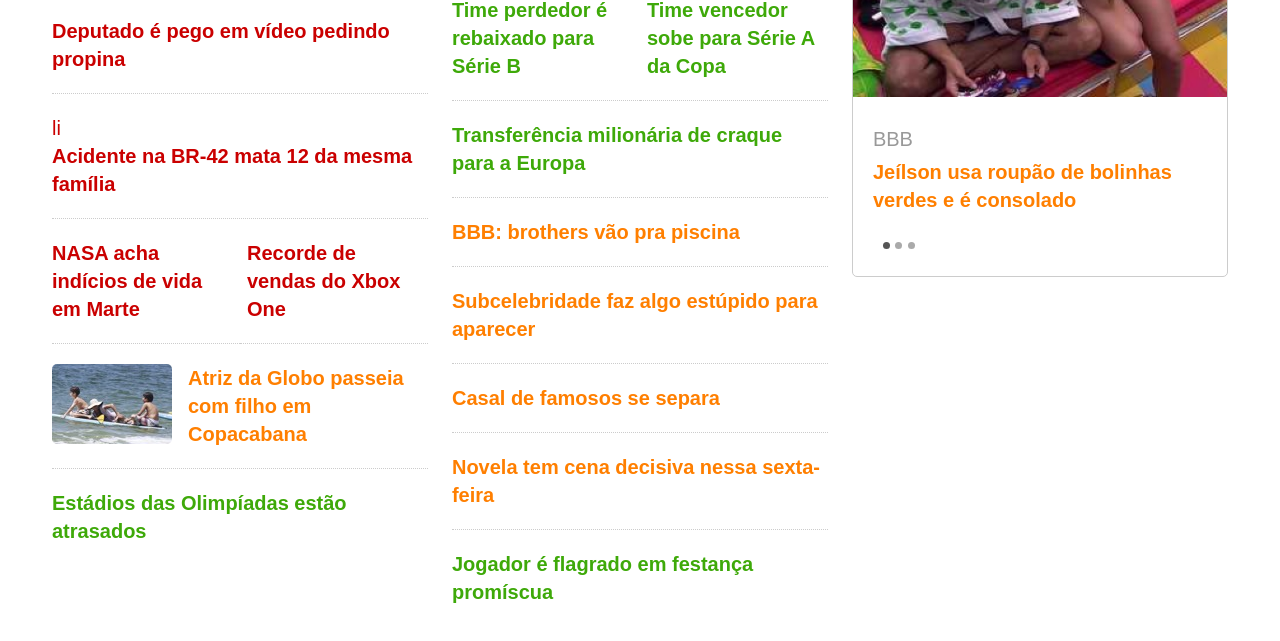
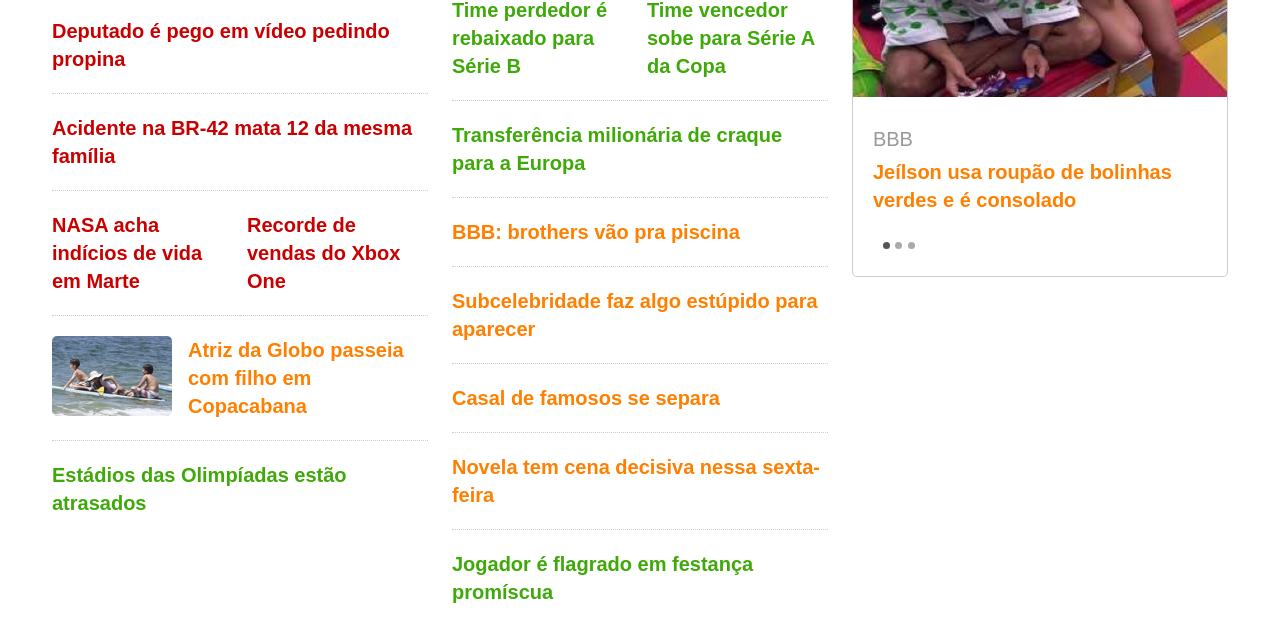
Before and after one commit to Rodolfo-Sampaio/portal-news, a plain HTML site: page index.html in a window 1280 px wide. Shown: the part 227-868 px from the top of the page. Drawn offline with Linux system fonts and the light colour scheme.

Commit message:
update index

```diff
--- a/index.html
+++ b/index.html
@@ -44,7 +44,7 @@
 			<a href="noticia2.html" class="chamada noticias normal">
 				<h2>Deputado é pego em vídeo pedindo propina</h2>
 			</a>
-			<a href="noticia3.html" class="chamada noticias normal">li
+			<a href="noticia3.html" class="chamada noticias normal">
 				<h2>Acidente na BR-42 mata 12 da mesma família</h2>
 			</a>
 			<a href="noticia4.html" class="chamada noticias normal mini">
```
